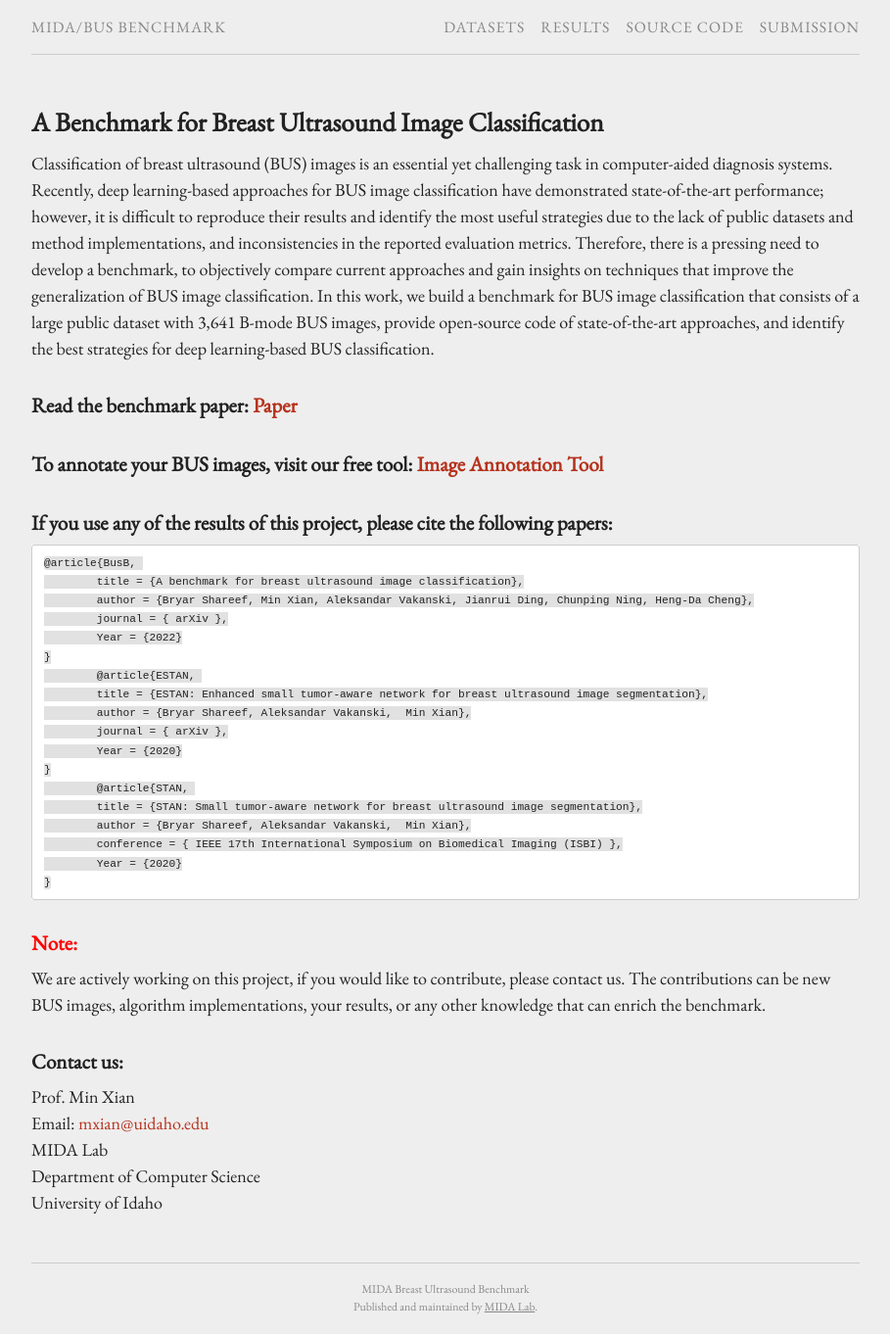
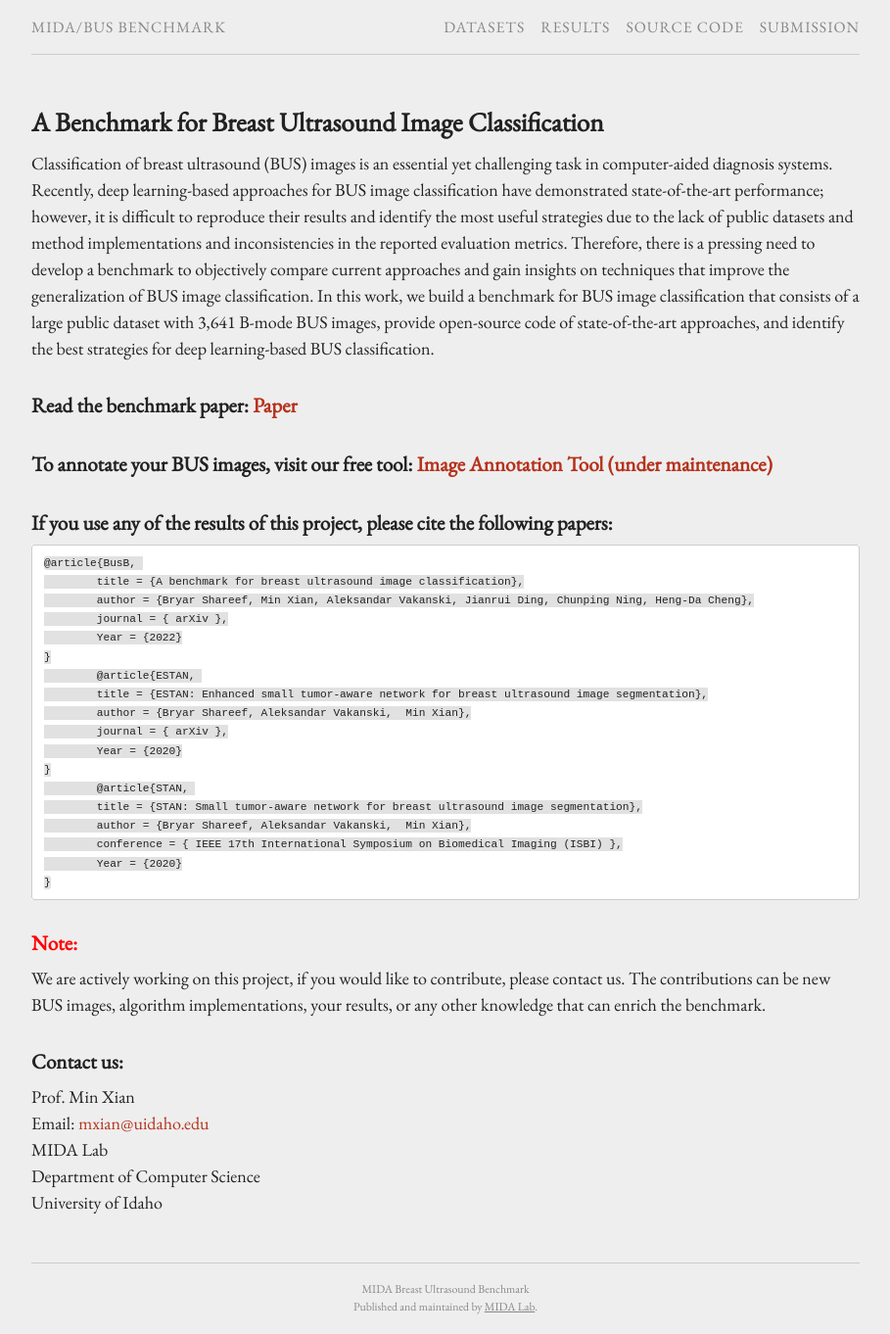
Before and after one commit to MIDA-Lab/busbench, a Jekyll site: the page built from index.md, in a window 1280 px wide. Shown: the whole page at 98% size, without its empty margins (185-1094 px from the left). Built offline with Jekyll 4.4.1, drawn with Linux system fonts in a browser that asks for light colours.

Commit message:
Update index.md

```diff
--- a/index.md
+++ b/index.md
@@ -4,11 +4,11 @@
 
 ## A Benchmark for Breast Ultrasound Image Classification
 
-Classification of breast ultrasound (BUS) images is an essential yet challenging task in computer-aided diagnosis systems. Recently, deep learning-based approaches for BUS image classification have demonstrated state-of-the-art performance; however, it is difficult to reproduce their results and identify the most useful strategies due to the lack of public datasets and method implementations, and inconsistencies in the reported evaluation metrics. Therefore, there is a pressing need to develop a benchmark, to objectively compare current approaches and gain insights on techniques that improve the generalization of BUS image classification. In this work, we build a benchmark for BUS image classification that consists of a large public dataset with 3,641 B-mode BUS images, provide open-source code of state-of-the-art approaches, and identify the best strategies for deep learning-based BUS classification.
+Classification of breast ultrasound (BUS) images is an essential yet challenging task in computer-aided diagnosis systems. Recently, deep learning-based approaches for BUS image classification have demonstrated state-of-the-art performance; however, it is difficult to reproduce their results and identify the most useful strategies due to the lack of public datasets and method implementations and inconsistencies in the reported evaluation metrics. Therefore, there is a pressing need to develop a benchmark to objectively compare current approaches and gain insights on techniques that improve the generalization of BUS image classification. In this work, we build a benchmark for BUS image classification that consists of a large public dataset with 3,641 B-mode BUS images, provide open-source code of state-of-the-art approaches, and identify the best strategies for deep learning-based BUS classification.
 
 ### Read the benchmark paper: [Paper](https://papers.ssrn.com/sol3/papers.cfm?abstract_id=4339660)
 
-### To annotate your BUS images, visit our free tool: [Image Annotation Tool](http://bus.midalab.net/)
+### To annotate your BUS images, visit our free tool: [Image Annotation Tool (under maintenance)](http://bus.midalab.net/)
 
 ### If you use any of the results of this project, please cite the following papers:
 	@article{BusB,
```
